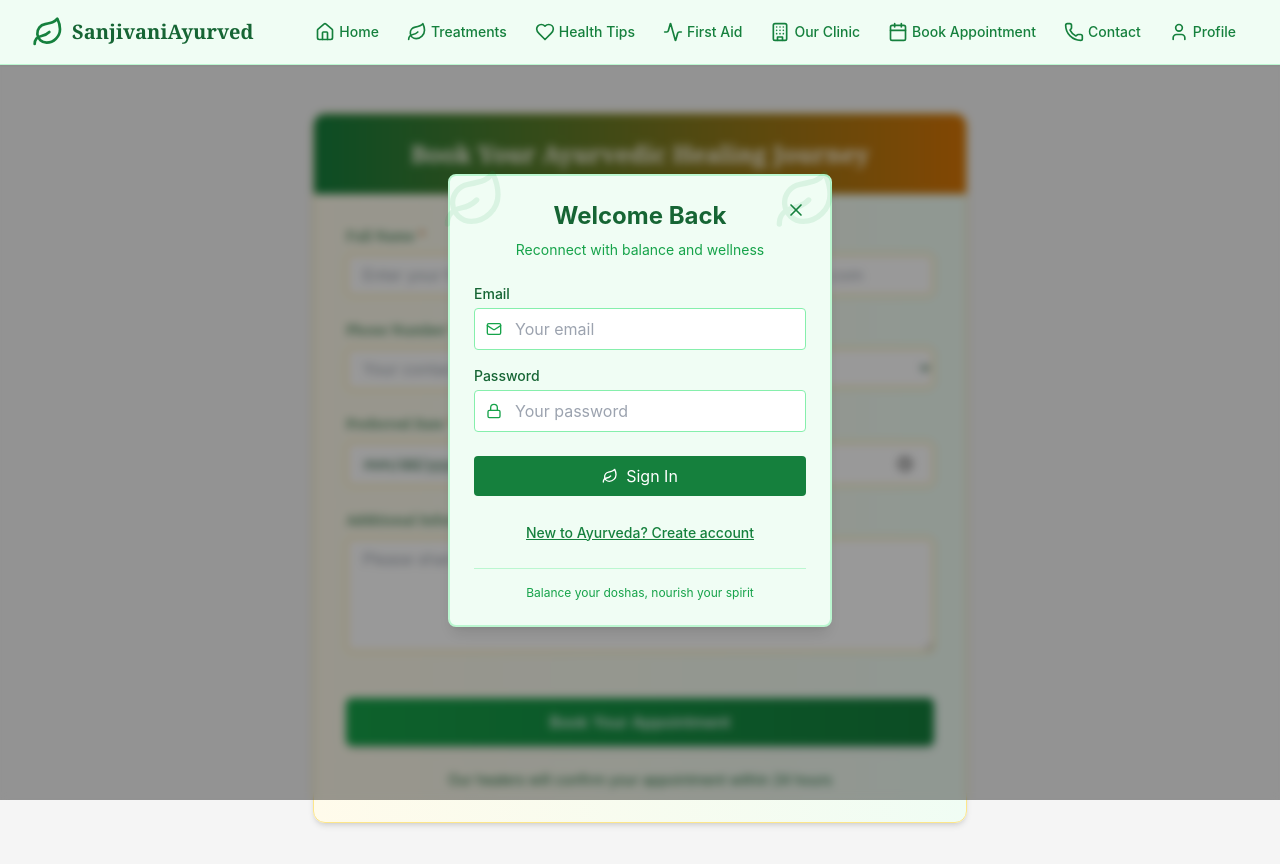
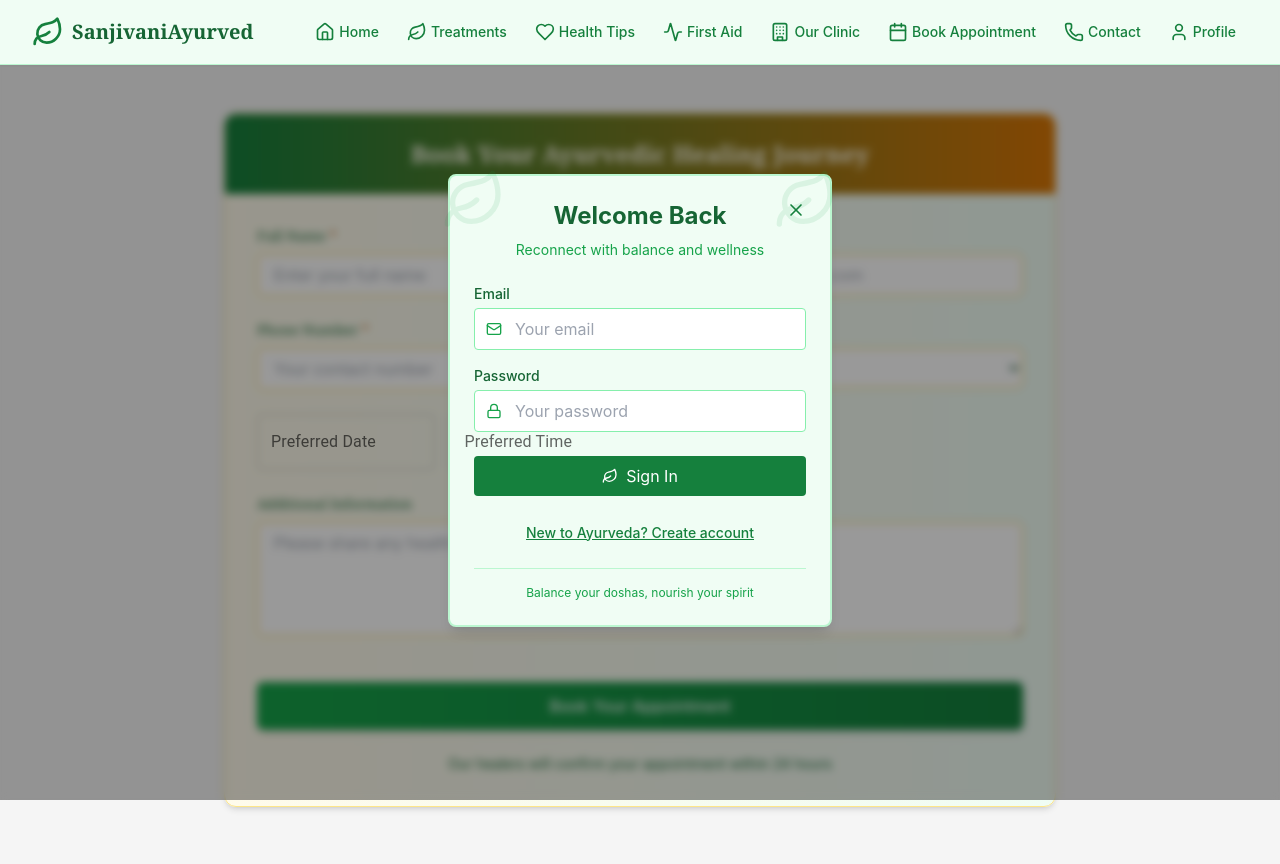
Before and after one commit to RahulGurav82/nirmiti-frontend, a React (Create React App) app: page /appointment in a window 1280 px wide. Shown: the top 864 px of the page. Built offline with nearby package versions, Linux system fonts and the light colour scheme.

Commit message:
frontend add

```diff
--- a/src/pages/Appointment.js
+++ b/src/pages/Appointment.js
@@ -52,21 +52,33 @@ const Appointment = () => {
   const handleDateChange = (e) => {
     setFormData({
       ...formData,
-      date: e.target.value
+      date: e ? new Date(e) : null // Convert the selected date to a Date object
     });
   };
 
   const handleTimeChange = (e) => {
     setFormData({
       ...formData,
-      time: e.target.value
+      time: e ? new Date(`1970-01-01T${format(e, 'HH:mm:ss')}Z`) : null // Ensure it's a valid Date format
     });
   };
 
+
   const handleSubmit = async (e) => {
     e.preventDefault();
+
+    // Format the date and time before sending
+    const formattedDate = formData.date ? format(formData.date, 'yyyy-MM-dd') : null;
+    const formattedTime = formData.time ? format(formData.time, 'HH:mm:ss') : null;
+
+    const payload = {
+      ...formData,
+      date: formattedDate,
+      time: formattedTime
+    };
+
     try {
-      await axios.post('https://nirmiti-server.onrender.com/api/appointments', formData);
+      await axios.post('https://nirmiti-server.onrender.com/api/appointments', payload);
       setSnackbar({
         open: true,
         message: 'Appointment booked successfully!',
@@ -177,37 +189,43 @@ const Appointment = () => {
               </select>
             </div>
 
-            {/* Date Field */}
-            <div className="space-y-2">
-              <label htmlFor="date" className="block text-sm font-medium text-green-800 font-serif">
-                Preferred Date <span className="text-amber-700">*</span>
-              </label>
-              <input
-                type="date"
-                id="date"
-                name="date"
+            <LocalizationProvider dateAdapter={AdapterDateFns}>
+            <Grid container spacing={2}>
+              {/* Date Picker */}
+              <Grid item xs={12} md={6}>
+                <DatePicker
+                  label="Preferred Date"
+                  value={formData.date}
+                  onChange={handleDateChange}
+                  renderInput={(params) => (
+                    <TextField
+                      {...params}
+                      fullWidth
                       required
-                value={formData.date || ''}
-                onChange={handleDateChange}
                       className="w-full px-4 py-2 border border-amber-300 rounded-md focus:ring-2 focus:ring-green-500 focus:border-transparent bg-white text-green-900"
                     />
-            </div>
+                  )}
+                />
+              </Grid>
 
-            {/* Time Field */}
-            <div className="space-y-2">
-              <label htmlFor="time" className="block text-sm font-medium text-green-800 font-serif">
-                Preferred Time <span className="text-amber-700">*</span>
-              </label>
-              <input
-                type="time"
-                id="time"
-                name="time"
+              {/* Time Picker */}
+              <Grid item xs={12} md={6}>
+                <TimePicker
+                  label="Preferred Time"
+                  value={formData.time}
+                  onChange={handleTimeChange}
+                  renderInput={(params) => (
+                    <TextField
+                      {...params}
+                      fullWidth
                       required
-                value={formData.time || ''}
-                onChange={handleTimeChange}
                       className="w-full px-4 py-2 border border-amber-300 rounded-md focus:ring-2 focus:ring-green-500 focus:border-transparent bg-white text-green-900"
                     />
-            </div>
+                  )}
+                />
+              </Grid>
+            </Grid>
+          </LocalizationProvider>
           </div>
 
           {/* Message Field */}
--- a/src/pages/Treatments.js
+++ b/src/pages/Treatments.js
@@ -3,7 +3,7 @@ import { Container, Grid, Card, CardContent, CardMedia, Typography, Button } fro
 import axios from 'axios';
 import '../styles/Treatments.css';
 
-const API_URL = 'https://nirmiti-server.onrender.com';
+const API_URL = 'https://nirmiti-server.onrender.com/api';
 
 const Treatments = () => {
   const [treatments, setTreatments] = useState([]);
```
Lines whose indentation alone changed are shown as unchanged.
